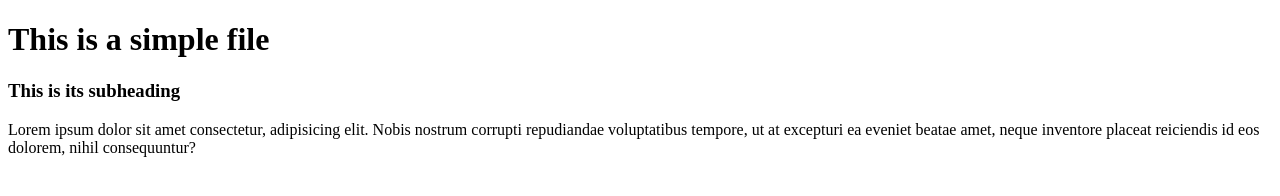
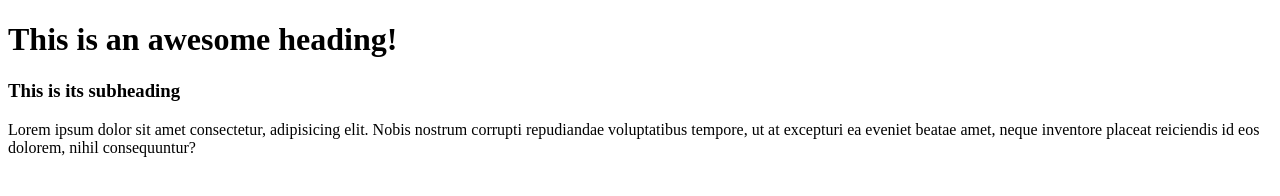
Before and after one commit to michaelsimsoe/MergeConflicts, a plain HTML site: page index.html in a window 1280 px wide. Drawn offline with Linux system fonts and the light colour scheme.

Commit message:
Make change to h1 of index.html

```diff
--- a/index.html
+++ b/index.html
@@ -7,7 +7,7 @@
   <title>Document</title>
 </head>
 <body>
-  <h1>This is a simple file</h1>
+  <h1>This is an awesome heading!</h1>
   <h3>This is its subheading</h3>
   <p>Lorem ipsum dolor sit amet consectetur, adipisicing elit. Nobis nostrum corrupti repudiandae voluptatibus tempore, ut at excepturi ea eveniet beatae amet, neque inventore placeat reiciendis id eos dolorem, nihil consequuntur?</p>
 </body>
```
